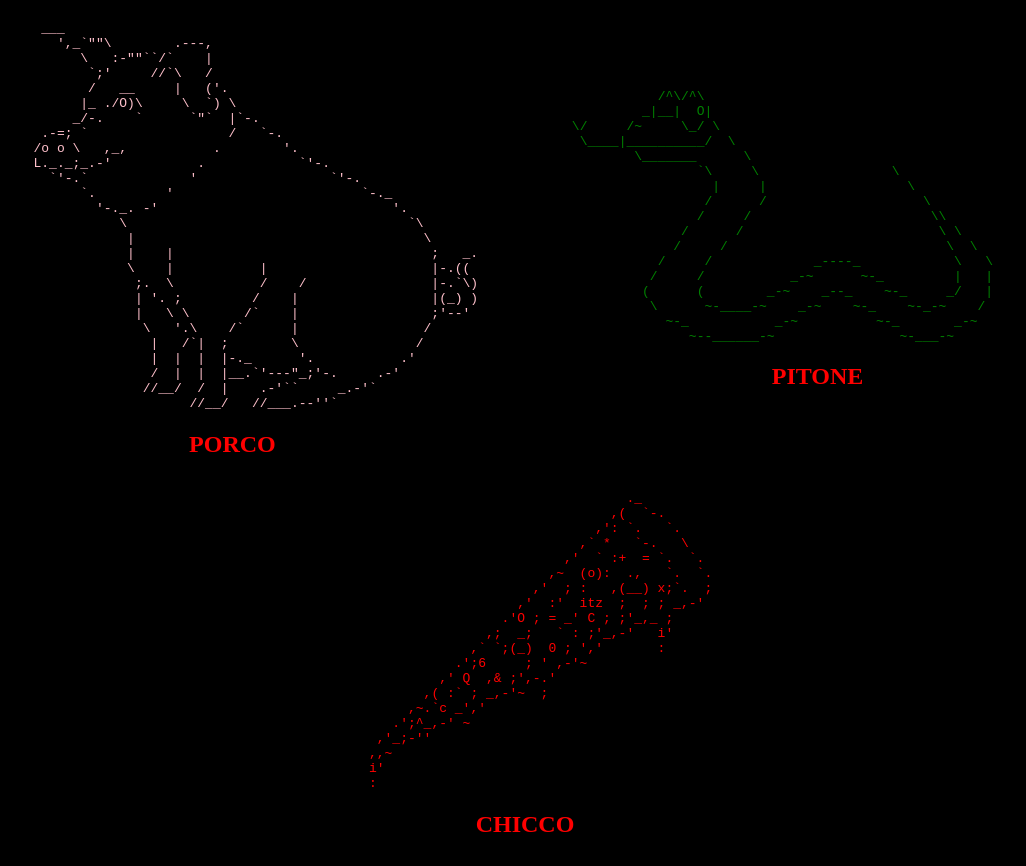
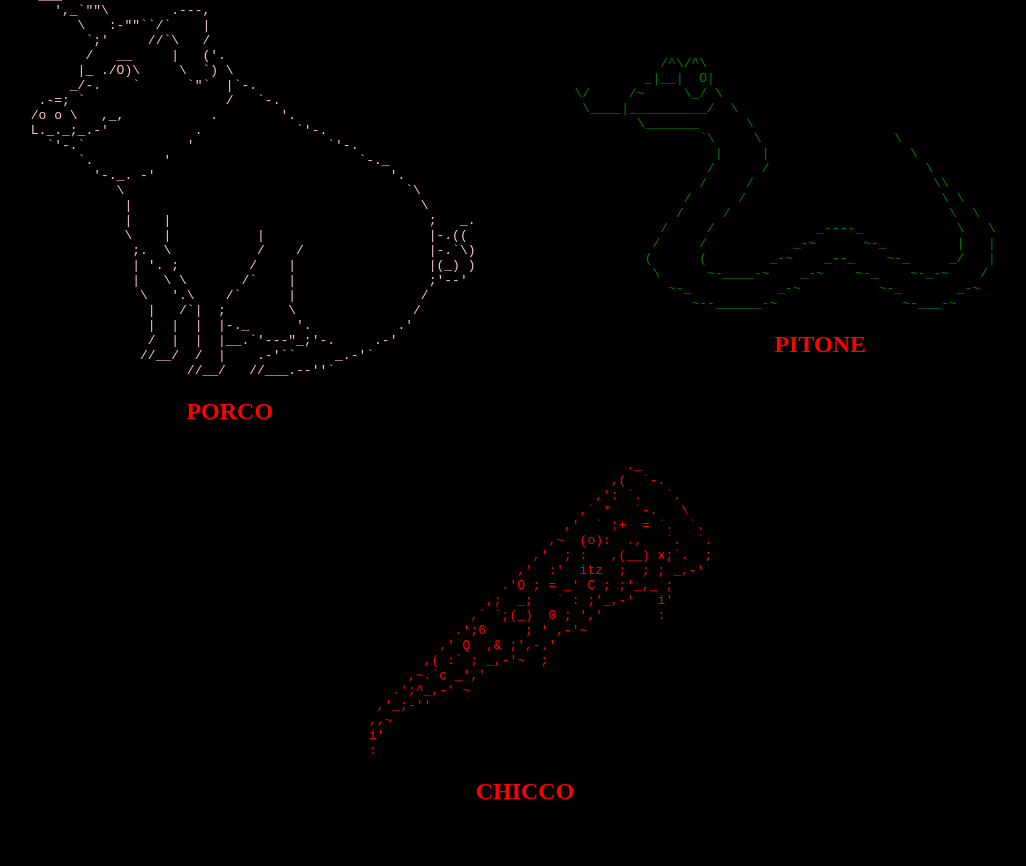
Before and after one commit to Gilbocc/verbose-goggles, a plain HTML site: page index.html in a window 1280 px wide. Shown: the whole page, without its empty margins (115-1141 px from the left). After the commit the page ends 825 px from the top, so only its background shows below. Drawn offline with Linux system fonts and the light colour scheme.

Commit message:
Update index.html

```diff
--- a/index.html
+++ b/index.html
@@ -1,9 +1,9 @@
 <!DOCTYPE html>
-<html>
+<html style="height:100%;">
 <head>
 <title>FARM</title>
 </head>
-<body style="background-color:black; color: red;">
+<body style="margin:0;height:100%;display:flex;align-items:center;background-color:black; color: red;">
 
 <div style="display:flex; justify-content:space-evenly; align-items:center; flex-wrap:wrap">
 <div>
```
